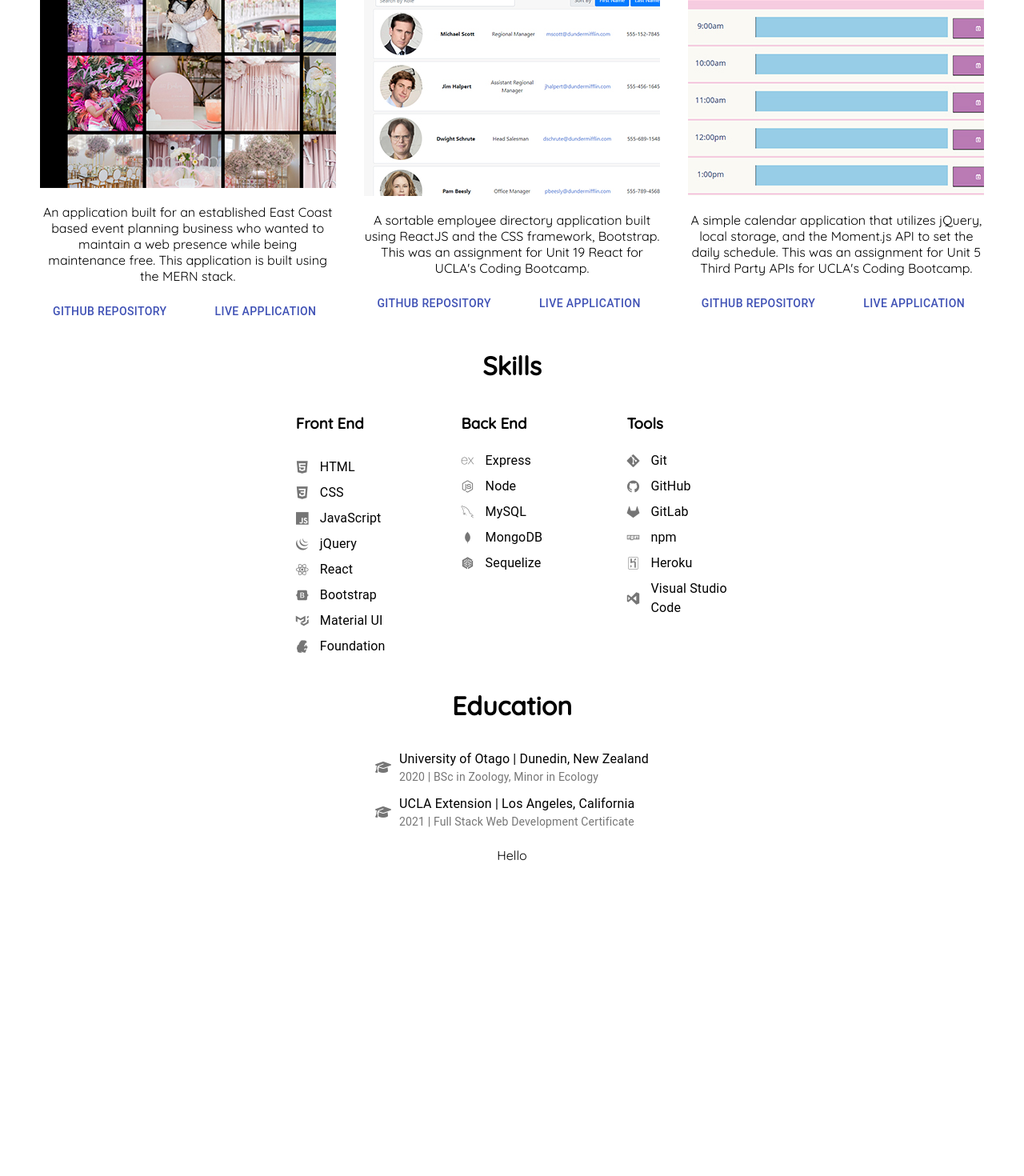
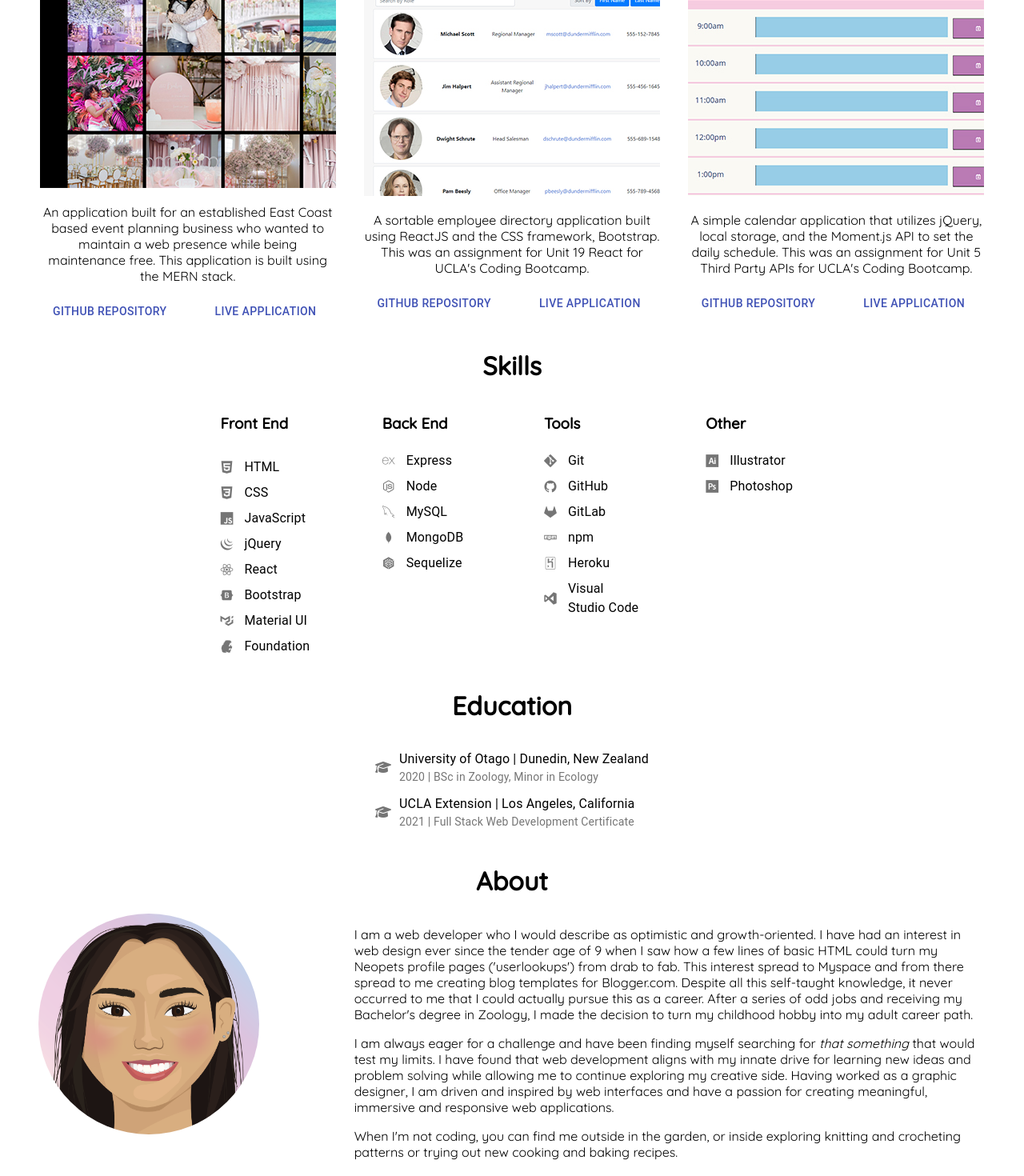
Before and after one commit to jonnahmarie/react-portfolio, a React (Create React App) app: page / in a window 1280 px wide. Shown: the part 1075-2545 px from the top of the page at 80% size. Before the commit the page ends 2158 px from the top, so only its background shows below. Built offline with nearby package versions, Linux system fonts and the light colour scheme.

Commit message:
added about component

```diff
--- a/src/assets/css/style.css
+++ b/src/assets/css/style.css
@@ -32,8 +32,6 @@ body {
 }
 
 .footer {
-    bottom: 0;
-    margin-top: 4%;
     text-align: center;
     color: #714ce0;
     font-weight: 500;
--- a/src/components/About/index.js
+++ b/src/components/About/index.js
@@ -1,10 +1,32 @@
 import React from 'react';
+import Container from '@material-ui/core/Container';
+import Grid from '@material-ui/core/Grid';
+
+import Avatar from '../../assets/img/me.png';
 
 const About = () => {
     return(
-        <div>
-            <span>Hello</span>
-        </div>
+        <Container>
+            <div style={{textAlign:'center'}}>
+                <h1>About</h1>
+            </div>
+            <Grid container>
+                <Grid item xs={4}>
+                    <img src={Avatar} alt='avatar' className='rounded' style={{maxWidth:'70%'}} />
+                </Grid>
+                <Grid item xs={8}>
+                    <p>
+                        I am a web developer who I would describe as optimistic and growth-oriented. I have had an interest in web design ever since the tender age of 9 when I saw how a few lines of basic HTML could turn my Neopets profile pages ('userlookups') from drab to fab. This interest spread to Myspace and from there spread to me creating blog templates for Blogger.com. Despite all this self-taught knowledge, it never occurred to me that I could actually pursue this as a career. After a series of odd jobs and receiving my Bachelor's degree in Zoology, I made the decision to turn my childhood hobby into my adult career path.
+                    </p>
+                    <p>
+                        I am always eager for a challenge and have been finding myself searching for <em>that something</em> that would test my limits. I have found that web development aligns with my innate drive for <span>learning new ideas and problem solving</span> while allowing me to continue <span>exploring my creative side</span>. Having worked as a graphic designer, I am driven and inspired by web interfaces and have a passion for creating meaningful, immersive and responsive web applications.
+                    </p>
+                    <p>
+                        When I'm not coding, you can find me outside in the garden, or inside exploring knitting and crocheting patterns or trying out new cooking and baking recipes.
+                    </p>
+                </Grid>
+            </Grid>
+        </Container>
     )
 }
 
--- a/src/components/Footer/index.js
+++ b/src/components/Footer/index.js
@@ -1,11 +1,11 @@
 import React from 'react';
+import Container from '@material-ui/core/Container';
 
 const Footer = () => {
     return(
-        <div className='footer'>
-            {/* <span>Developed and Designed by Jonnah Marie Pangilinan &copy; 2021</span> */}
-
-        </div>
+        <Container>
+            <span>Developed and Designed by Jonnah Marie Pangilinan &copy; 2021</span>
+        </Container>
     )
 }
 
--- a/src/components/Home/index.js
+++ b/src/components/Home/index.js
@@ -6,7 +6,7 @@ import Footer from '../Footer';
 
 const Home = () => {
     return(
-        <div display="flex">
+        <div>
             <Navbar />
             <Layout />
             <Footer />
--- a/src/components/Skills/index.js
+++ b/src/components/Skills/index.js
@@ -25,7 +25,7 @@ const Skills = () => {
                 <h1>Skills</h1>
             </div>
             <Grid container direction='row' justify='center' alignItems='flex-start' spacing={10}>
-                <Grid item xs={4}>
+                <Grid item xs={3}>
                     <h3>Front End</h3>
                     <List>
                             <ListItem className={classes.item}>
@@ -78,7 +78,7 @@ const Skills = () => {
                             </ListItem>
                     </List>
                 </Grid>
-                <Grid item xs={4}>
+                <Grid item xs={3}>
                     <h3>Back End</h3>
                     <ListItem className={classes.item}>
                         <ListItemIcon className={classes.icon}>
@@ -111,7 +111,7 @@ const Skills = () => {
                         <ListItemText primary='Sequelize' />
                     </ListItem>
                 </Grid>
-                <Grid item xs={4}>
+                <Grid item xs={3}>
                     <h3>Tools</h3>
                     <ListItem className={classes.item}>
                         <ListItemIcon className={classes.icon}>
@@ -150,6 +150,21 @@ const Skills = () => {
                         <ListItemText primary='Visual Studio Code' />
                     </ListItem>
                 </Grid>
+                <Grid item xs={3}>
+                    <h3>Other</h3>
+                    <ListItem className={classes.item}>
+                        <ListItemIcon className={classes.icon}>
+                            <i className="devicon-illustrator-plain"></i>
+                        </ListItemIcon>
+                        <ListItemText primary='Illustrator' />
+                    </ListItem>
+                    <ListItem className={classes.item}>
+                        <ListItemIcon className={classes.icon}>
+                            <i className="devicon-photoshop-plain"></i>
+                        </ListItemIcon>
+                        <ListItemText primary='Photoshop' />
+                    </ListItem>
+                </Grid>
             </Grid>
         </Container>
     )
```
